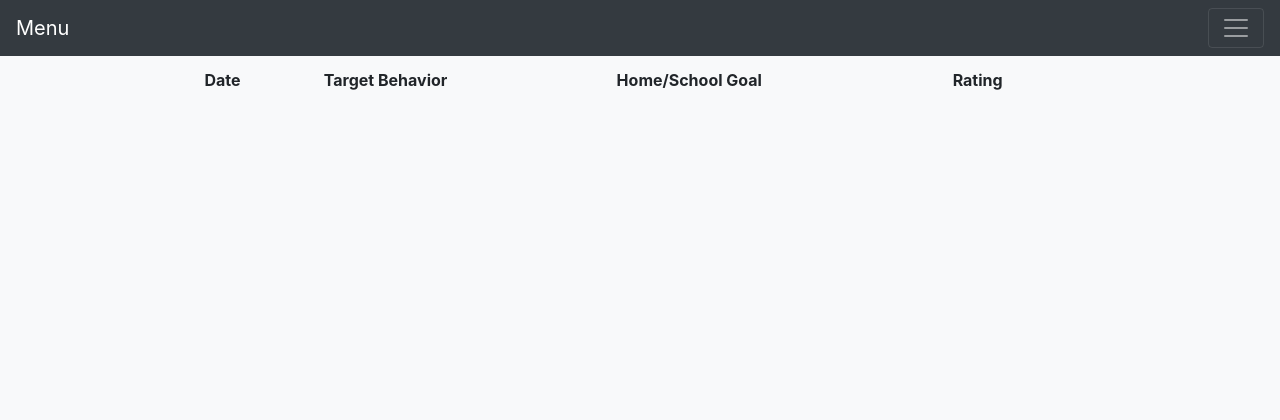
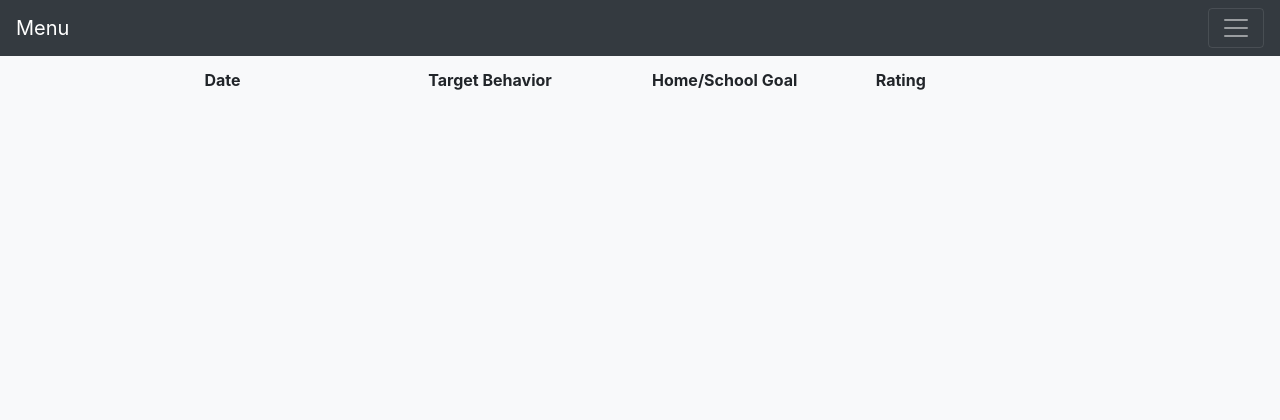
Before and after one commit to billyjang/partner_school_app, a Flask app: page /readdata in a window 1280 px wide. Shown: the top 420 px of the page. Run offline with Flask 2, Linux system fonts and the light colour scheme; the visitor is signed in with stand-in values (Sample User, id 1); data comes from the database, SQL or seed files in the repository; data that the repository does not hold is empty; parts of the project's set-up code (start-up, migrations or seed data) failed here and were passed over; some libraries are stand-ins or nearby versions.

Commit message:
read data table fixed width

```diff
--- a/static/readdata.css
+++ b/static/readdata.css
@@ -1,4 +1,8 @@
 .hiddenRow {
     padding-top: 0 !important;
+}
 
+table {
+    table-layout: fixed;
+    width: 90%;
 }
```
